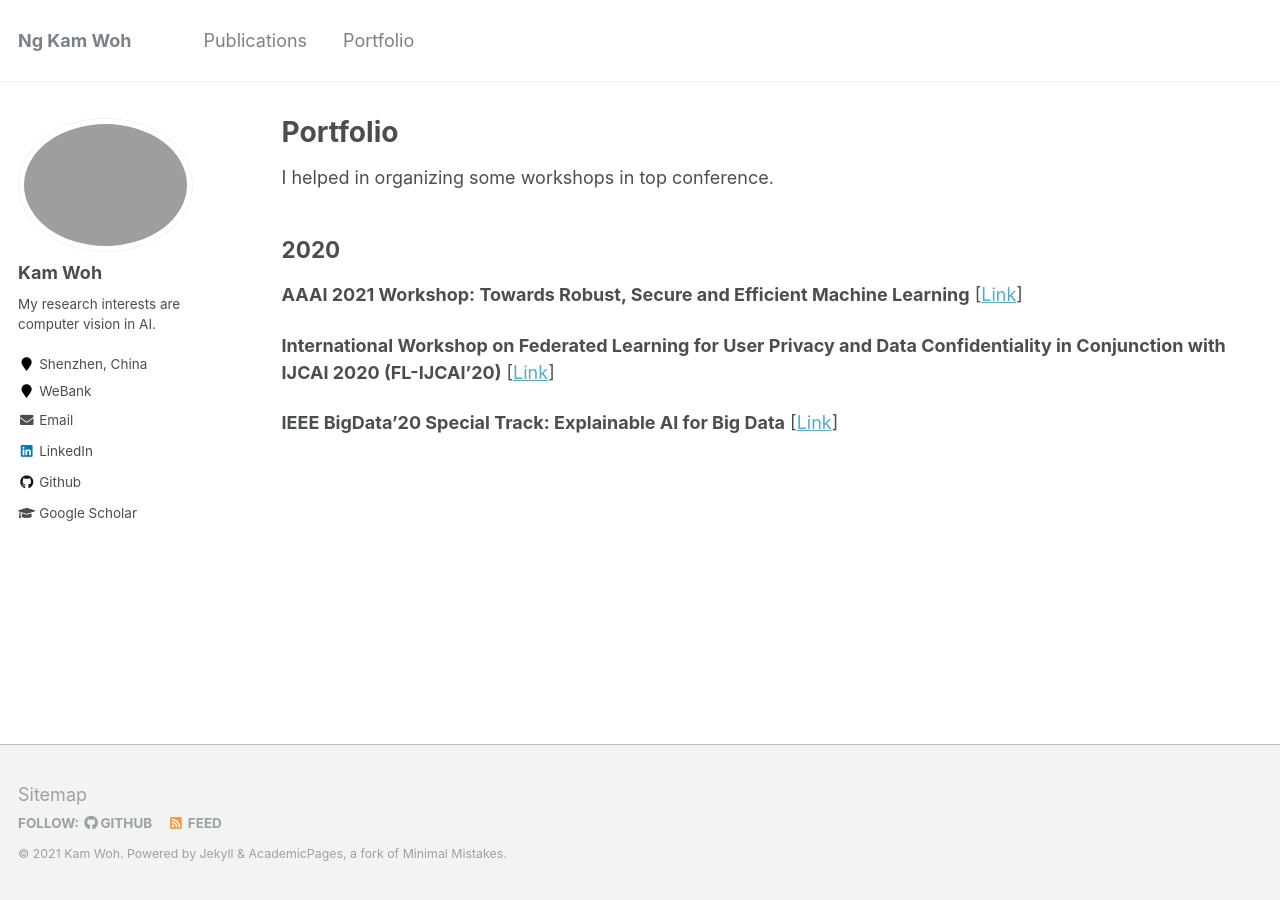
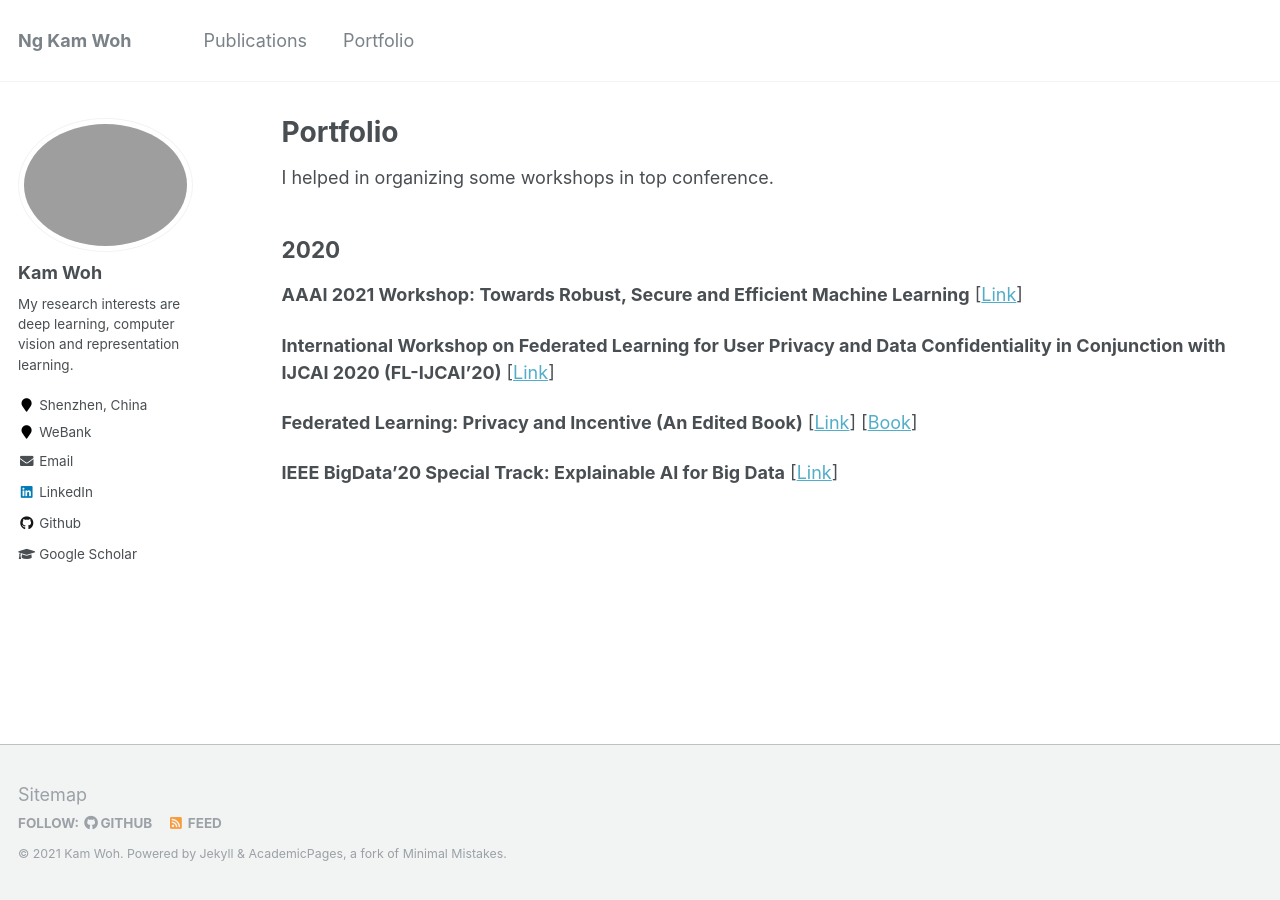
Before and after one commit to kamwoh/kamwoh.github.io, a Jekyll site: the page built from _pages/portfolio.md, in a window 1280 px wide. Built offline with Jekyll 4.4.1, drawn with Linux system fonts in a browser that asks for light colours.

Commit message:
updated portfolio

```diff
--- a/_config.yml
+++ b/_config.yml
@@ -82,7 +82,7 @@ analytics:
 author:
   name             : "Kam Woh"
   avatar           : "profile.png"
-  bio              : "My research interests are computer vision in AI."
+  bio              : "My research interests are deep learning, computer vision and representation learning."
   location         : "Shenzhen, China"
   employer         : "WeBank"
   pubmed           : # "https://www.ncbi.nlm.nih.gov/pubmed/?term=john+snow"
--- a/_pages/portfolio.md
+++ b/_pages/portfolio.md
@@ -13,4 +13,6 @@ I helped in organizing some workshops in top conference.
 
 **International Workshop on Federated Learning for User Privacy and Data Confidentiality in Conjunction with IJCAI 2020 (FL-IJCAI'20)** \[[Link](http://fl-ijcai20.federated-learning.org/)\]
 
+**Federated Learning: Privacy and Incentive (An Edited Book)** \[[Link](http://www.federated-learning.org/FLPI/)\] \[[Book](https://www.springer.com/gp/book/9783030630751)\]
+
 **IEEE BigData'20 Special Track: Explainable AI for Big Data** \[[Link](https://www.cse.wustl.edu/~ychen/IEEE-XAI-2020/)\]
```
